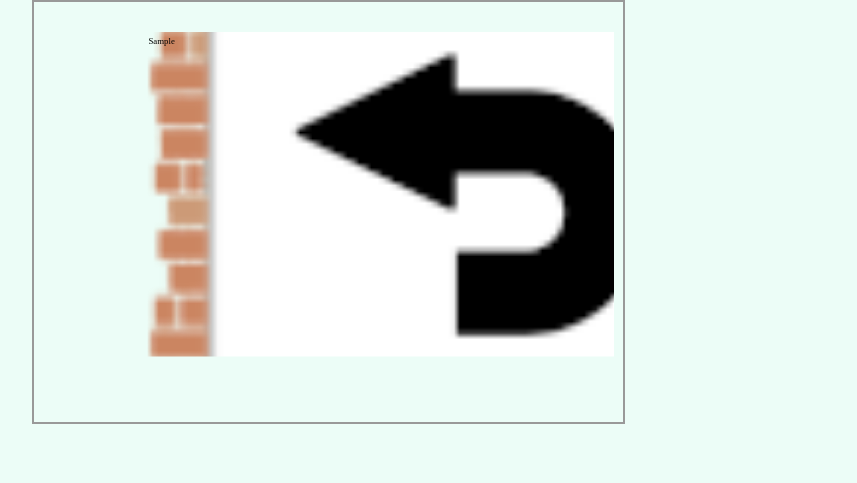
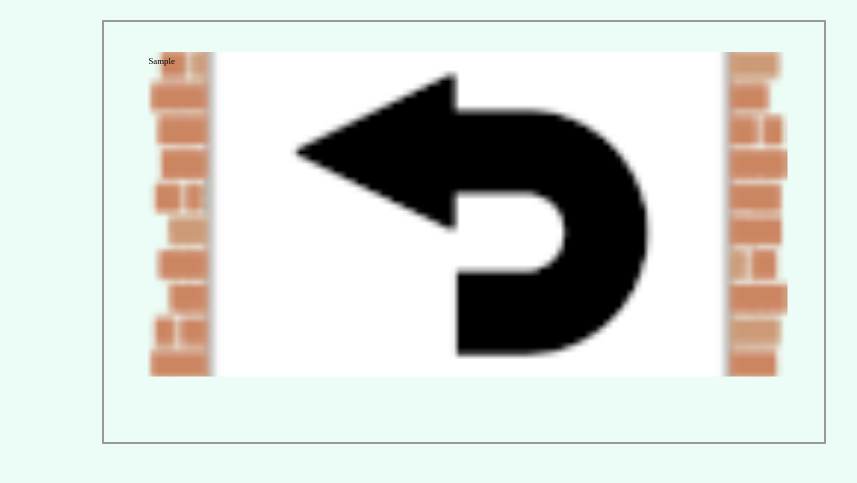
Before and after one commit to Gelimaster/U-22, a PHP site: page /koukai.php in a window 1280 px wide. Shown: the part 153-636 px from the top of the page, without its empty margins (11-868 px from the left). Run offline with PHP 8.4, Linux system fonts and the light colour scheme; tables that the repository leaves empty or names only in its code hold one stand-in row (values such as "Sample post"); data that the repository does not hold is empty.

Commit message:
[修正]画面サイズによって表示領域が変わるので一部しか見えない

```diff
--- a/U-22サーバ最新版/css/koukai.css
+++ b/U-22サーバ最新版/css/koukai.css
@@ -113,11 +113,10 @@ html{
 }
 
 .display{
-  margin-bottom: 20px;
-  margin-left: 35px;
+  margin: 20px 105px;
   float: left;
   padding: 10px;
-  width: 45%;
+  width: 700px;
   height:400px;
   overflow-x:hidden;
   border:2px solid #999;
@@ -159,7 +158,7 @@ iframe{
   -moz-transform-origin:0 0;
   -ms-transform-origin:0 0;
   position:relative;
-  left:80px;
+  left:10px;
   width: 100%;
   height: 100%;
 }
@@ -170,7 +169,6 @@ iframe{
   top: -360px;
   height: 356px;
   background-color:transparent;
-  z-index: 999;
 }
 
 
```
